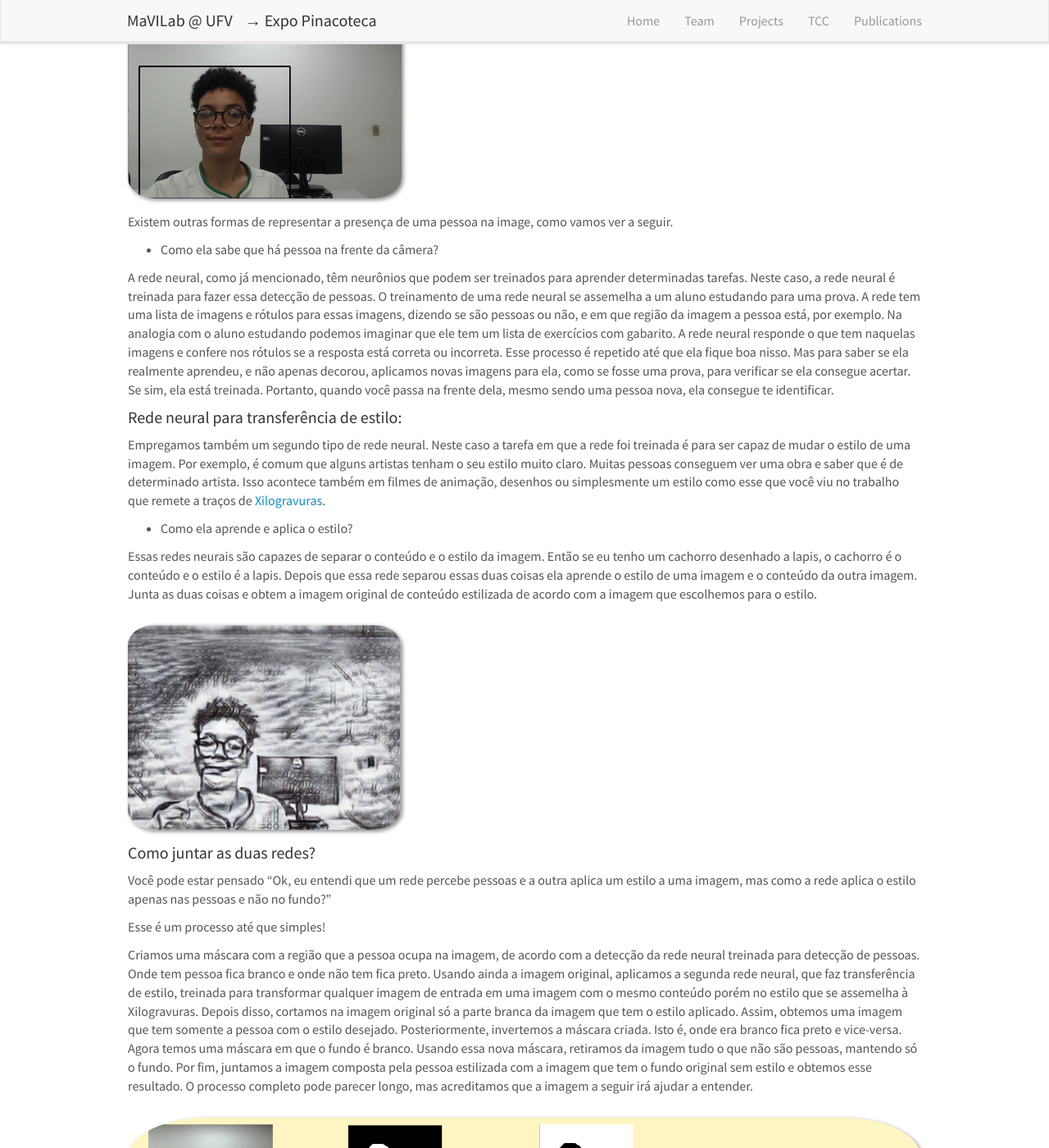
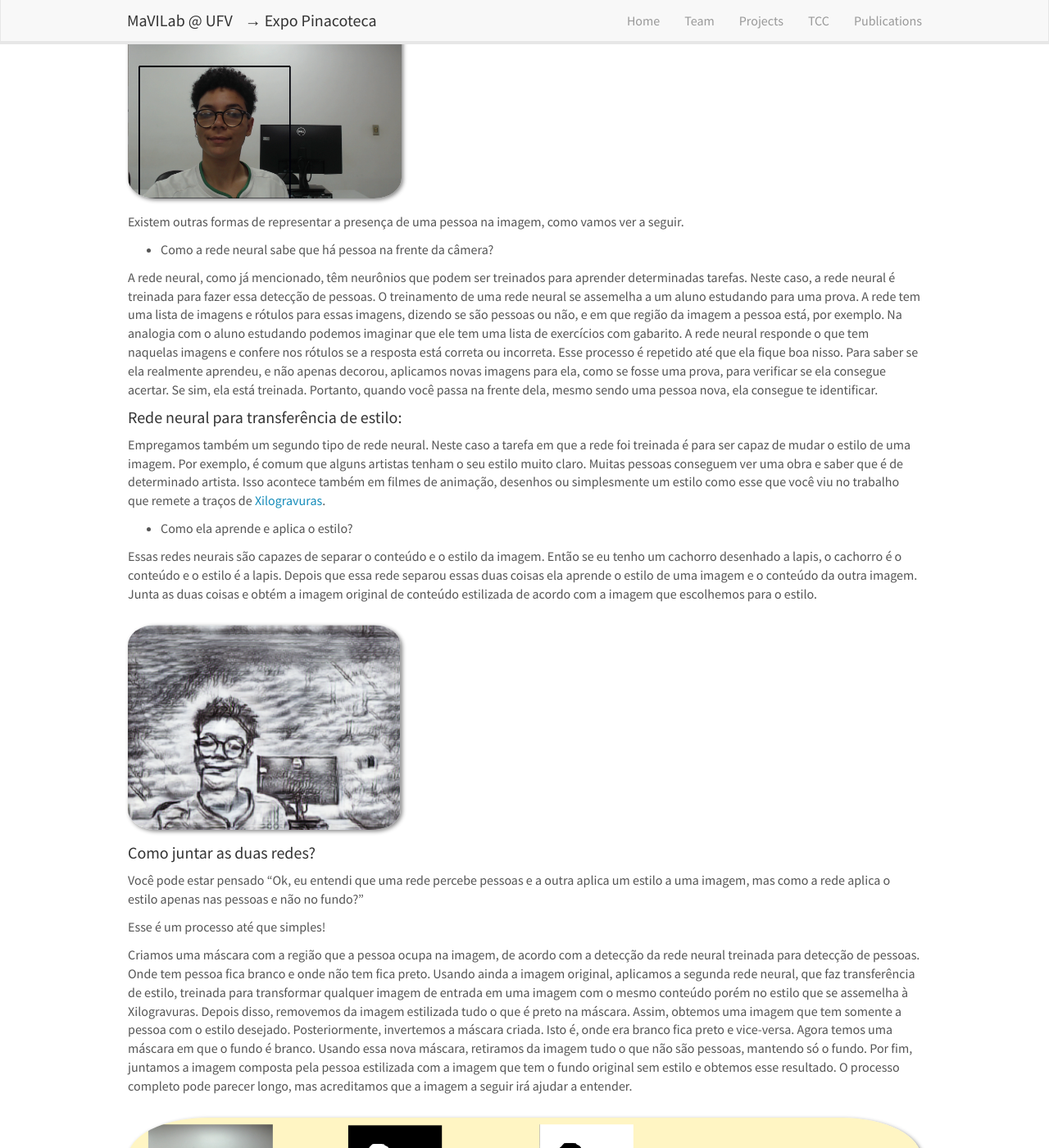
Before and after one commit to MaVILab-UFV/mavilab-ufv.github.io, a Jekyll site: the page built from _pages/pinacoteca-transfer-style.md, in a window 1280 px wide and 1400 px high, scrolled down 725 px. Shown: the whole window at 82% size. Built offline with Jekyll 4.4.1, drawn with Linux system fonts in a browser that asks for light colours; nearby versions of some CDN libraries.

Commit message:
Correcao de gramatica site pinacoteca.

```diff
--- a/_pages/pinacoteca-transfer-style.md
+++ b/_pages/pinacoteca-transfer-style.md
@@ -27,11 +27,11 @@ Essa rede neural é responsável por detectar uma pessoa na imagem, isto é, dad
 
 <img src="{{ site.url }}{{ site.baseurl }}/images/pinacoteca-50-anos/transfer/bounding.png"  height="250px" />
 
-Existem outras formas de representar a presença de uma pessoa na image, como vamos ver a seguir.
+Existem outras formas de representar a presença de uma pessoa na imagem, como vamos ver a seguir.
 
-- Como ela sabe que há pessoa na frente da câmera?
+- Como a rede neural sabe que há pessoa na frente da câmera?
 
-A rede neural, como já mencionado, têm neurônios que podem ser treinados para aprender determinadas tarefas. Neste caso, a rede neural é treinada para fazer essa detecção de pessoas. O treinamento de uma rede neural se assemelha a um aluno estudando para uma prova. A rede tem uma lista de imagens e rótulos para essas imagens, dizendo se são pessoas ou não, e em que região da imagem a pessoa está, por exemplo. Na analogia com o aluno estudando podemos imaginar que ele tem um lista de exercícios com gabarito. A rede neural responde o que tem naquelas imagens e confere nos rótulos se a resposta está correta ou incorreta. Esse processo é repetido até que ela fique boa nisso. Mas para saber se ela realmente aprendeu, e não apenas decorou, aplicamos novas imagens para ela, como se fosse uma prova, para verificar se ela consegue acertar. Se sim, ela está treinada. Portanto, quando você passa na frente dela, mesmo sendo uma pessoa nova, ela consegue te identificar.
+A rede neural, como já mencionado, têm neurônios que podem ser treinados para aprender determinadas tarefas. Neste caso, a rede neural é treinada para fazer essa detecção de pessoas. O treinamento de uma rede neural se assemelha a um aluno estudando para uma prova. A rede tem uma lista de imagens e rótulos para essas imagens, dizendo se são pessoas ou não, e em que região da imagem a pessoa está, por exemplo. Na analogia com o aluno estudando podemos imaginar que ele tem uma lista de exercícios com gabarito. A rede neural responde o que tem naquelas imagens e confere nos rótulos se a resposta está correta ou incorreta. Esse processo é repetido até que ela fique boa nisso. Para saber se ela realmente aprendeu, e não apenas decorou, aplicamos novas imagens para ela, como se fosse uma prova, para verificar se ela consegue acertar. Se sim, ela está treinada. Portanto, quando você passa na frente dela, mesmo sendo uma pessoa nova, ela consegue te identificar.
 
 
 #### Rede neural para transferência de estilo:
@@ -40,18 +40,18 @@ Empregamos também um segundo tipo de rede neural. Neste caso a tarefa em que a
 
 - Como ela aprende e aplica o estilo?
 
-Essas redes neurais são capazes de separar o conteúdo e o estilo da imagem. Então se eu tenho um cachorro desenhado a lapis, o cachorro é o conteúdo e o estilo é a lapis. Depois que essa rede separou essas duas coisas ela aprende o estilo de uma imagem e o conteúdo da outra imagem. Junta as duas coisas e obtem a imagem original de conteúdo estilizada de acordo com a imagem que escolhemos para o estilo.
+Essas redes neurais são capazes de separar o conteúdo e o estilo da imagem. Então se eu tenho um cachorro desenhado a lapis, o cachorro é o conteúdo e o estilo é a lapis. Depois que essa rede separou essas duas coisas ela aprende o estilo de uma imagem e o conteúdo da outra imagem. Junta as duas coisas e obtém a imagem original de conteúdo estilizada de acordo com a imagem que escolhemos para o estilo.
 
 
 <img src="{{ site.url }}{{ site.baseurl }}/images/pinacoteca-50-anos/transfer/estilizada.png"  height="250px" />
 
 
 #### Como juntar as duas redes?
-Você pode estar pensado "Ok, eu entendi que um rede percebe pessoas e a outra aplica um estilo a uma imagem, mas como a rede aplica o estilo apenas nas pessoas e não no fundo?"
+Você pode estar pensado "Ok, eu entendi que uma rede percebe pessoas e a outra aplica um estilo a uma imagem, mas como a rede aplica o estilo apenas nas pessoas e não no fundo?"
 
 Esse é um processo até que simples!
 
-Criamos uma máscara com a região que a pessoa ocupa na imagem, de acordo com a detecção da rede neural treinada para detecção de pessoas. Onde tem pessoa fica branco e onde não tem fica preto. Usando ainda a imagem original, aplicamos a segunda rede neural, que faz transferência de estilo, treinada para transformar qualquer imagem de entrada em uma imagem com o mesmo conteúdo porém no estilo que se assemelha à Xilogravuras. Depois disso, cortamos na imagem original só a parte branca da imagem que tem o estilo aplicado. Assim, obtemos uma imagem que tem somente a pessoa com o estilo desejado. Posteriormente, invertemos a máscara criada. Isto é, onde era branco fica preto e vice-versa. Agora temos uma máscara em que o fundo é branco. Usando essa nova máscara, retiramos da imagem tudo o que não são pessoas, mantendo só o fundo. Por fim, juntamos a imagem composta pela pessoa estilizada com a imagem que tem o fundo original sem estilo e obtemos esse resultado. O processo completo pode parecer longo, mas acreditamos que a imagem a seguir irá ajudar a entender.
+Criamos uma máscara com a região que a pessoa ocupa na imagem, de acordo com a detecção da rede neural treinada para detecção de pessoas. Onde tem pessoa fica branco e onde não tem fica preto. Usando ainda a imagem original, aplicamos a segunda rede neural, que faz transferência de estilo, treinada para transformar qualquer imagem de entrada em uma imagem com o mesmo conteúdo porém no estilo que se assemelha à Xilogravuras. Depois disso, removemos da imagem estilizada tudo o que é preto na máscara. Assim, obtemos uma imagem que tem somente a pessoa com o estilo desejado. Posteriormente, invertemos a máscara criada. Isto é, onde era branco fica preto e vice-versa. Agora temos uma máscara em que o fundo é branco. Usando essa nova máscara, retiramos da imagem tudo o que não são pessoas, mantendo só o fundo. Por fim, juntamos a imagem composta pela pessoa estilizada com a imagem que tem o fundo original sem estilo e obtemos esse resultado. O processo completo pode parecer longo, mas acreditamos que a imagem a seguir irá ajudar a entender.
 
 <img src="{{ site.url }}{{ site.baseurl }}/images/pinacoteca-50-anos/transfer/esquema_final.png"  width="100%" />
 
```
Also changed, not shown: _pages/pinacoteca-face-animation.md (+1 -1 lines).
